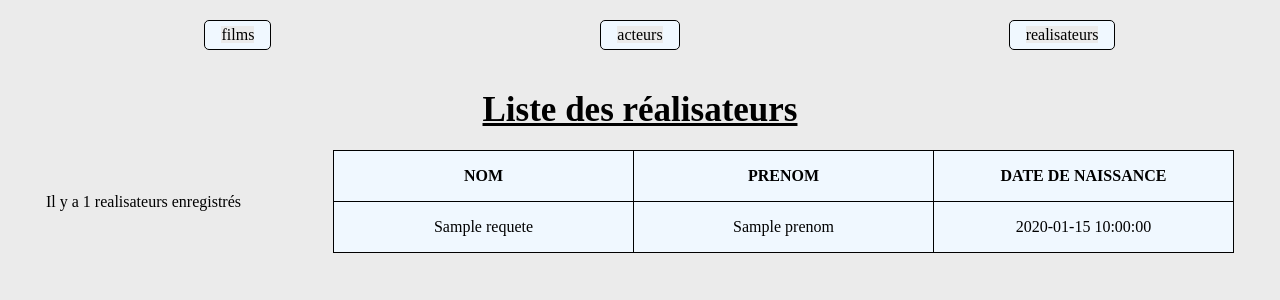
After one commit to Articvolt/MVC-cinema, a PHP site: template view/listRealisateurs.php in a window 1280 px wide. The commit adds this page. Shown: the top 300 px of the page. Run offline with PHP 8.4, Linux system fonts and the light colour scheme; the template is opened without the code that fills it: most values are stand-ins (such as "Sample title", 1, 10 or a date in 2020).

Commit message:
add realisateurs controller+view

```diff
--- a/public/css/style.css
+++ b/public/css/style.css
@@ -17,6 +17,12 @@ nav ul li {
     border-radius: 5px;
     background-color: aliceblue;
 }
+
+nav ul li a:active, nav ul li a , nav ul li a:hover  {
+    color: black;
+    text-decoration: none;
+}
+
 
 /* BLOC FONCTION AFFICHAGE */
 h2 {
--- /dev/null
+++ b/view/listRealisateurs.php
@@ -0,0 +1,34 @@
+<?php ob_start(); ?>
+
+
+<div class="aside">
+    <p>Il y a <?= $requete->rowCount() ?> realisateurs enregistrés</p>
+
+    <table>
+    <thead>
+        <tr>
+            <th>NOM</th>
+            <th>PRENOM</th>
+            <th>DATE DE NAISSANCE</th>
+        </tr>
+    </thead>
+    <tbody>
+        <?php
+            foreach($requete->fetchAll() as $realisateur) { ?>
+                <tr>
+                    <td><?= $realisateur["nom"] ?></td>
+                    <td><?= $realisateur["prenom"] ?></td>
+                    <td><?= $realisateur["DATE_FORMAT(p.dateNaissance, '%d/%m/%Y')"] ?></td>
+                </tr>
+        <?php    } ?>
+    </tbody>
+</table>
+</div>
+
+
+<?php
+
+$titre = "Liste des réalisateurs";
+$titre_secondaire = "Liste des réalisateurs";
+$contenu = ob_get_clean();
+require "view/template.php";
--- a/view/template.php
+++ b/view/template.php
@@ -11,9 +11,9 @@
     <header>
         <nav>
             <ul>
-                <li>films</li>
-                <li>acteurs</li>
-                <li>realisateurs</li>
+                <li><a href="index.php?action=listFilms">films</a></li>
+                <li><a href="index.php?action=listActeurs">acteurs</a></li>
+                <li><a href="index.php?action=listRealisateurs">realisateurs</a></li>
             </ul>
         </nav>
     </header>
```
Also changed, not shown: controller/CinemaController.php (+10 -0 lines).
